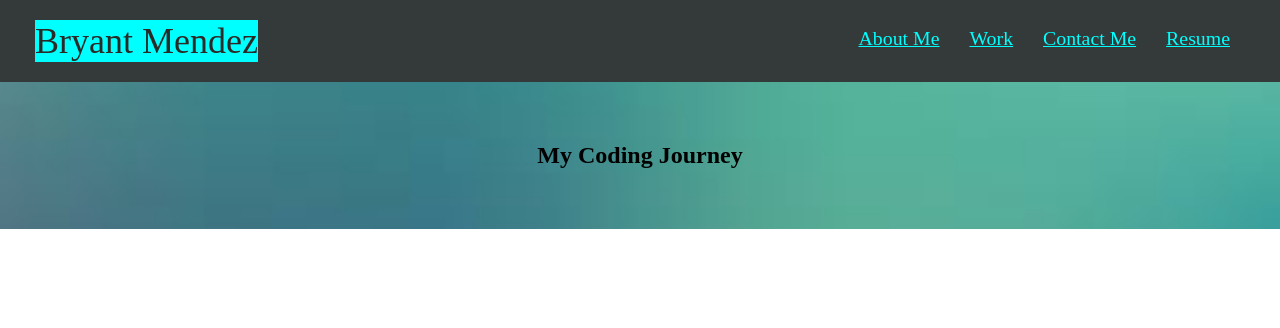
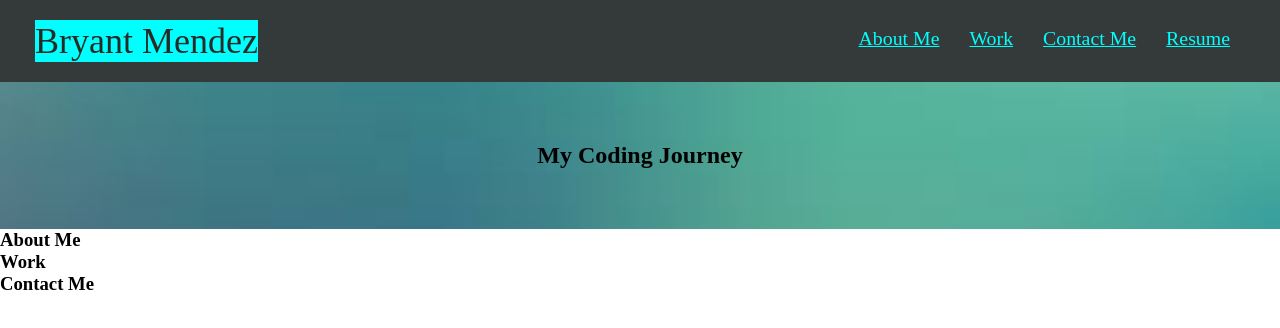
Before and after one commit to bm11111/My-Coding-Experience, a plain HTML site: page index.html in a window 1280 px wide. Drawn offline with Linux system fonts and the light colour scheme.

Commit message:
added lines to the body

```diff
--- a/index.html
+++ b/index.html
@@ -31,6 +31,25 @@
 
     <section class="background">
         <h2>My Coding Journey</h2>
+    </section>
+
+    <section class="main">
+        <div class="about me">
+            <h3>About Me</h3>
+            <p>
+
+            </p>
+        </div>
+
+        <div class="work">
+            <h3>Work</h3>
+
+        </div>
+
+        <div class="contact me">
+            <h3>Contact Me</h3>
+
+        </div>
 
     </section>
 
```
